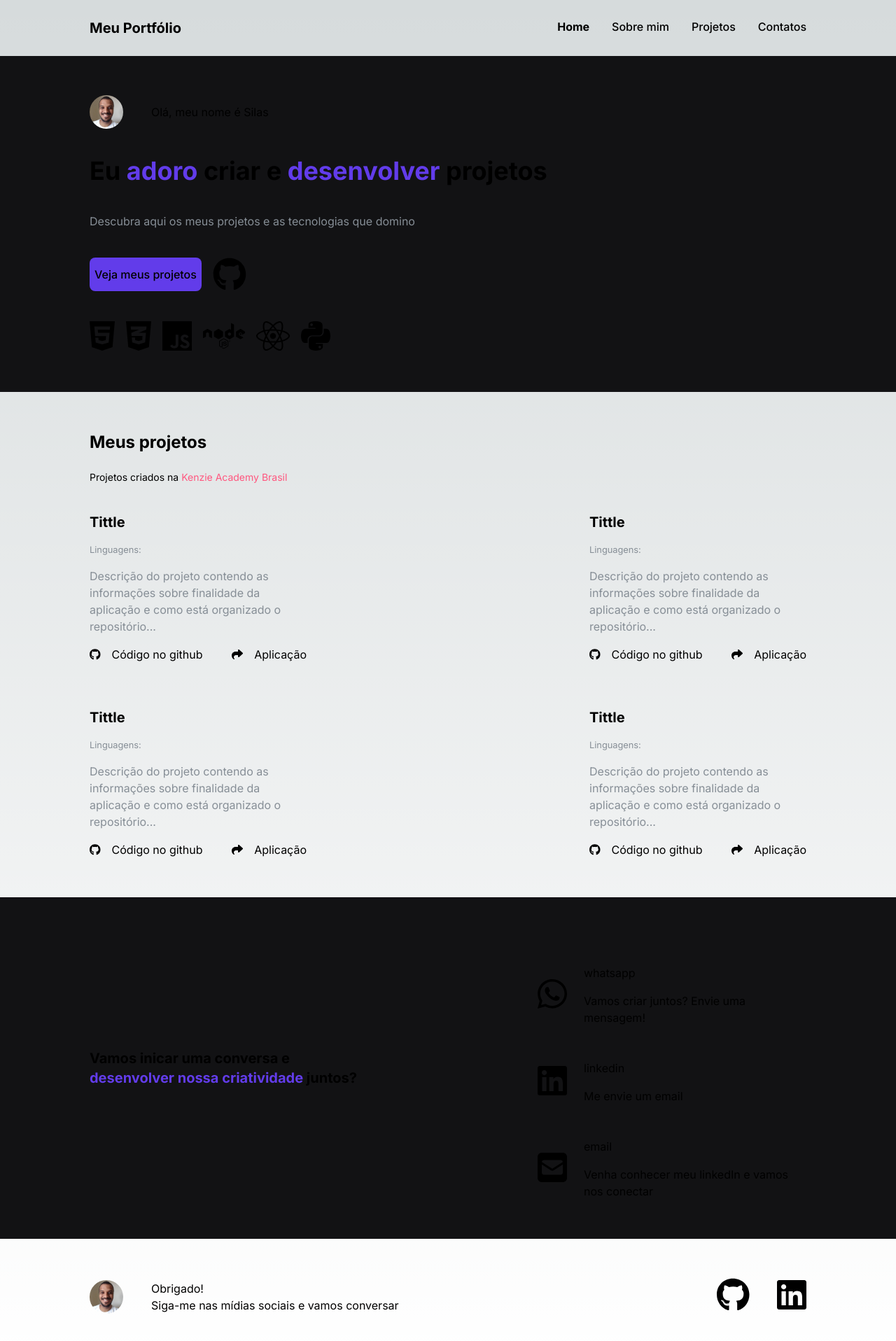
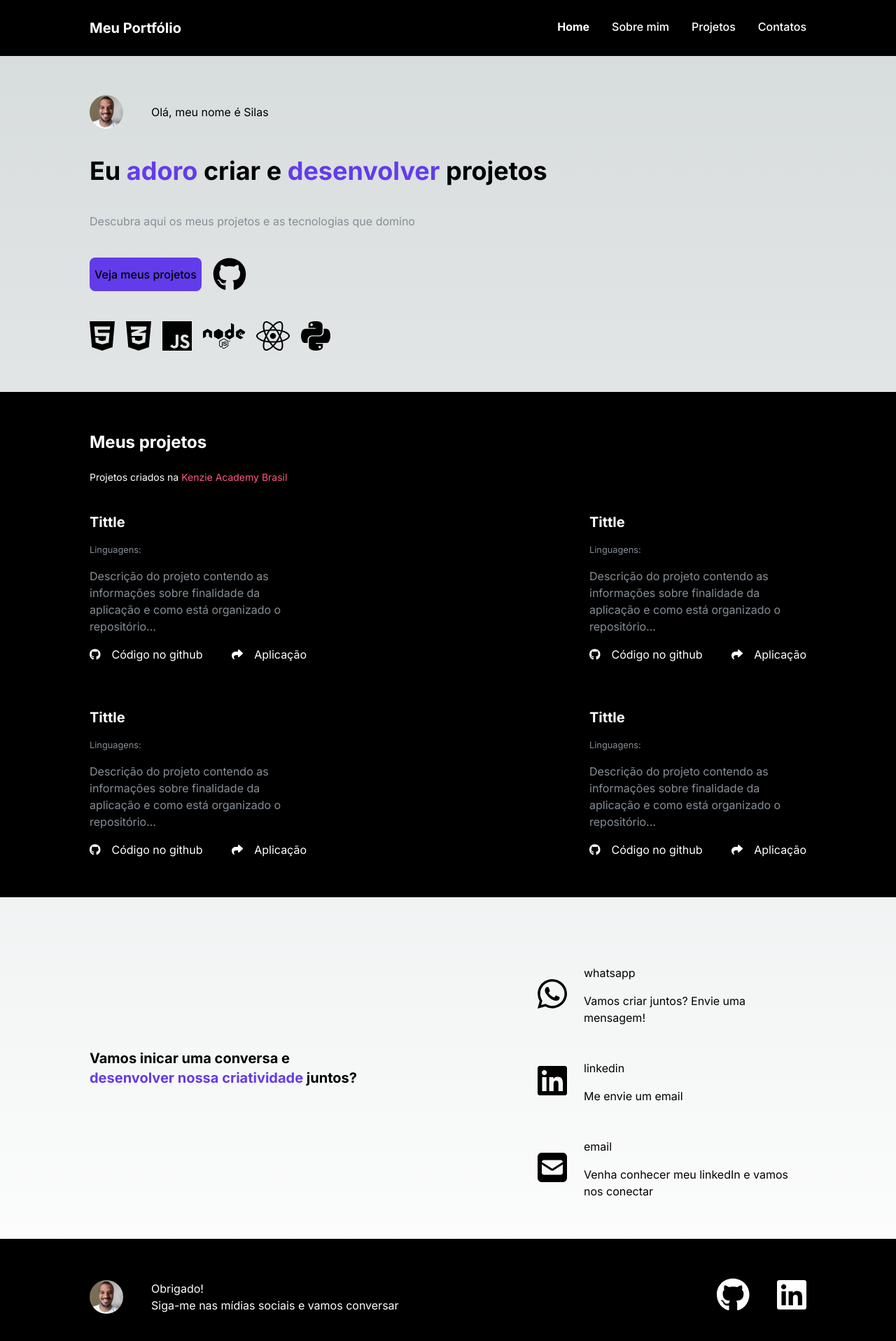
Before and after one commit to SilasRFerreira/meu_portfolio, a Next.js app: page / in a window 1280 px wide. Shown: the top 1916 px of the page at 70% size. Built offline with nearby package versions, Linux system fonts and the light colour scheme.

Commit message:
fix: bg colors

```diff
--- a/src/app/HomeSections/AboutMe/index.tsx
+++ b/src/app/HomeSections/AboutMe/index.tsx
@@ -9,7 +9,7 @@ import profile from "../../../../public/perfil.jpg"
 
 const AboutMe = () => {
     return(
-        <section id="about" className="flex items-center justify-center w-full bg-gray-1">
+        <section id="about" className="flex items-center justify-center w-full">
             <div className="my-14 items-center justify-center w-11/12 lg:w-4/5 space-y-10">
                 <div className="flex space-x-10 items-center">
                     <Image src={profile} alt={"Imagem de perfil"} className="h-12 w-12 rounded-full"/>
--- a/src/app/HomeSections/Contacts/index.tsx
+++ b/src/app/HomeSections/Contacts/index.tsx
@@ -3,7 +3,7 @@ import Greetings from "./Greetings"
 
 const Contacts = () => {
     return(
-        <section id="contacts" className="flex items-center justify-center w-full bg-gray-1">
+        <section id="contacts" className="flex items-center justify-center w-full">
             <div className="my-14 flex flex-wrap items-center justify-center w-11/12 lg:w-4/5 space-y-10 justify-between">
                 <Greetings/>
                 <ContactsList/>
--- a/src/app/HomeSections/MyProjects/index.tsx
+++ b/src/app/HomeSections/MyProjects/index.tsx
@@ -2,7 +2,7 @@ import ProjectsList from "./ProjectsList"
 
 const MyProjects = () => {
     return(
-        <section id="projects" className="flex items-center justify-center w-full">
+        <section id="projects" className="flex items-center justify-center w-full bg-black text-white">
             <div className="my-14 items-center justify-center w-11/12 lg:w-4/5 space-y-10">
                 <div className="flex flex-col gap-6">
                     <h2 className="text-2xl font-bold">Meus projetos</h2>
--- a/src/components/Footer/index.tsx
+++ b/src/components/Footer/index.tsx
@@ -5,7 +5,7 @@ import { faGithub, faLinkedin } from "@fortawesome/free-brands-svg-icons"
 
 const Footer = () => {
     return(
-        <footer className="w-full flex items-center justify-center">
+        <footer className="w-full flex items-center justify-center bg-black text-white">
             <div className="my-14 w-11/12 lg:w-4/5 flex flex-wrap justify-between max-sm:justify-center gap-8">
                 <div className="flex flex-wrap justify-center items-center space-x-4 max-w-lg gap-6">
                     <Image src={profile} alt={"Foto de perfil"} className="h-12 w-12 rounded-full"/>
--- a/src/components/Header/index.tsx
+++ b/src/components/Header/index.tsx
@@ -2,7 +2,7 @@ import Link from "next/link"
 
 const Header = () => {
     return(
-        <header className="h-20 w-full flex items-center justify-center">
+        <header className="h-20 w-full flex items-center justify-center bg-black text-white">
             <div className="w-11/12 lg:w-4/5 flex justify-between">
                 <h1 className="text-xl font-bold">Meu Portfólio</h1>
                 <nav className="space-x-8">
```
